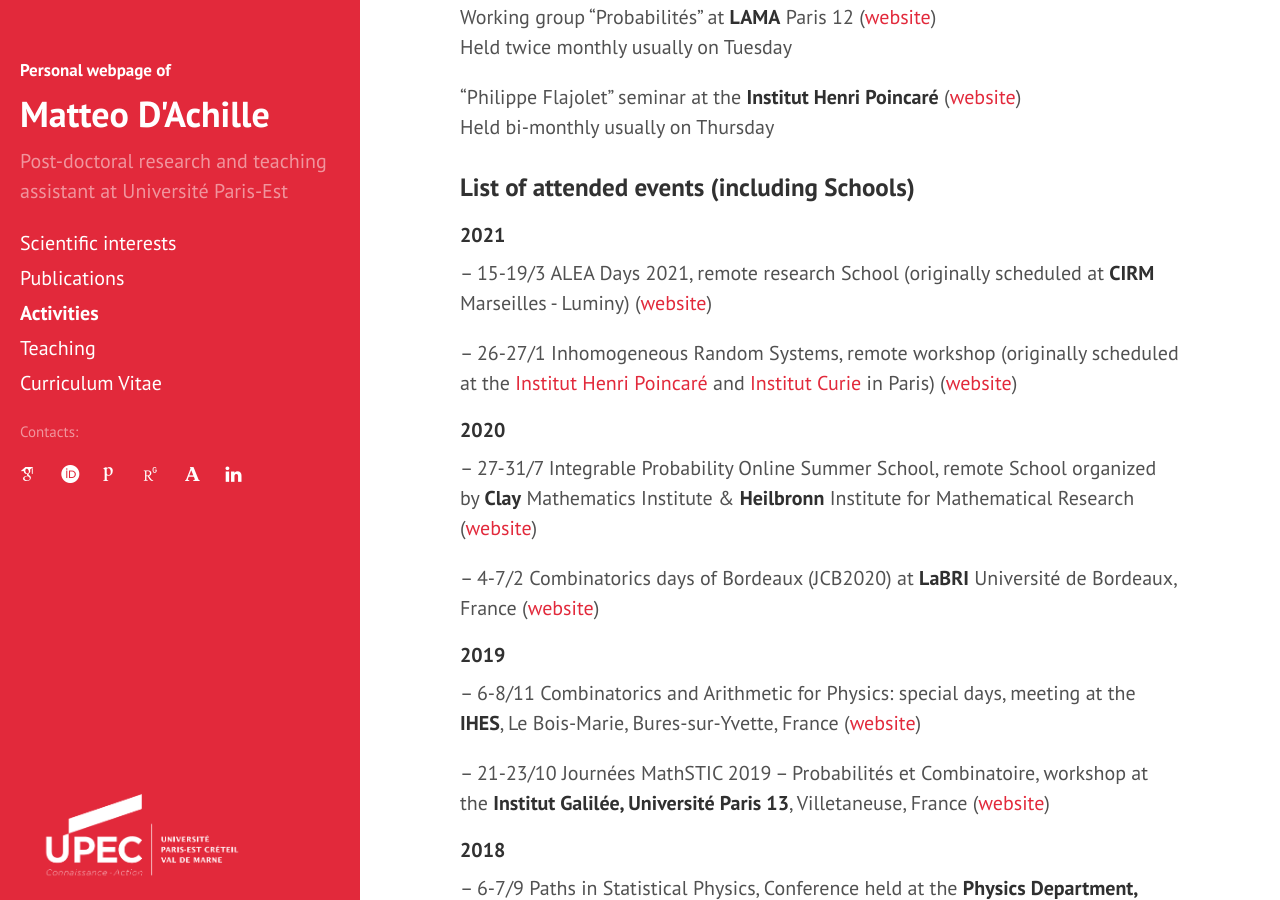
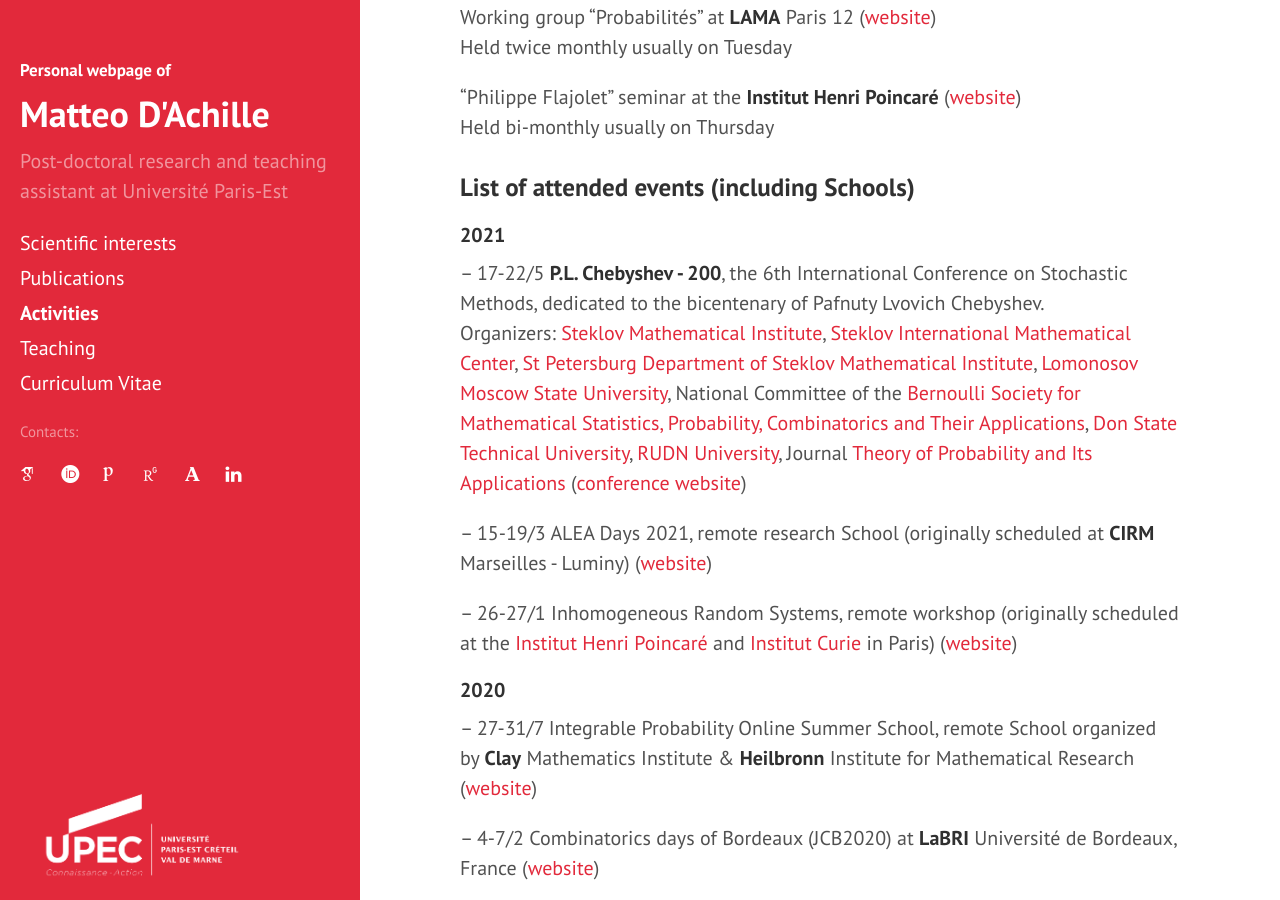
Before and after one commit to matteodachille/matteodachille.github.io, a Jekyll site: the page built from events.md, in a window 1280 px wide and 900 px high, scrolled down 1347 px. Built offline with Jekyll 4.4.1, drawn with Linux system fonts in a browser that asks for light colours; nearby versions of some CDN libraries; some web fonts are replaced; formulas are drawn with MathJax 3.

Commit message:
Added conference, corrected typos

```diff
--- a/events.md
+++ b/events.md
@@ -63,6 +63,11 @@ Working group "Probabilités" at **LAMA** Paris 12 ([website](https://lama.u-pem
 
 #### 2021
 {: .no_toc}
+-- 17-22/5 **P.L. Chebyshev - 200**, the 6th International Conference on Stochastic Methods, dedicated to the bicentenary of Pafnuty Lvovich Chebyshev. <br/> Organizers: [Steklov Mathematical Institute](http://www.mi-ras.ru/?l=1){:target="_blank"}, [Steklov International Mathematical Center](http://simc.mi-ras.ru/eng/){:target="_blank"}, [St Petersburg Department of Steklov Mathematical
+Institute](http://www.pdmi.ras.ru/eng/institut/institut.php){:target="_blank"}, [Lomonosov Moscow State University](https://www.msu.ru/en/){:target="_blank"}, National
+Committee of the [Bernoulli Society for Mathematical Statistics, Probability,
+Combinatorics and Their Applications](http://www.bernoulli-society.org/){:target="_blank"}, [Don State Technical University](https://donstu.ru/en/){:target="_blank"}, [RUDN University](http://eng.rudn.ru/){:target="_blank"}, Journal [Theory of Probability and Its Applications](https://www.siam.org/publications/journals/theory-of-probability-and-its-applications-tvp){:target="_blank"} ([conference website](http://www.mathnet.ru/eng/conf1902){:target="_blank"})
+
 
 -- 15-19/3 ALEA Days 2021, remote research School (originally scheduled at **CIRM** Marseilles - Luminy) ([website](http://gt-alea.math.cnrs.fr/alea2021/){:target="_blank"})
 
```
